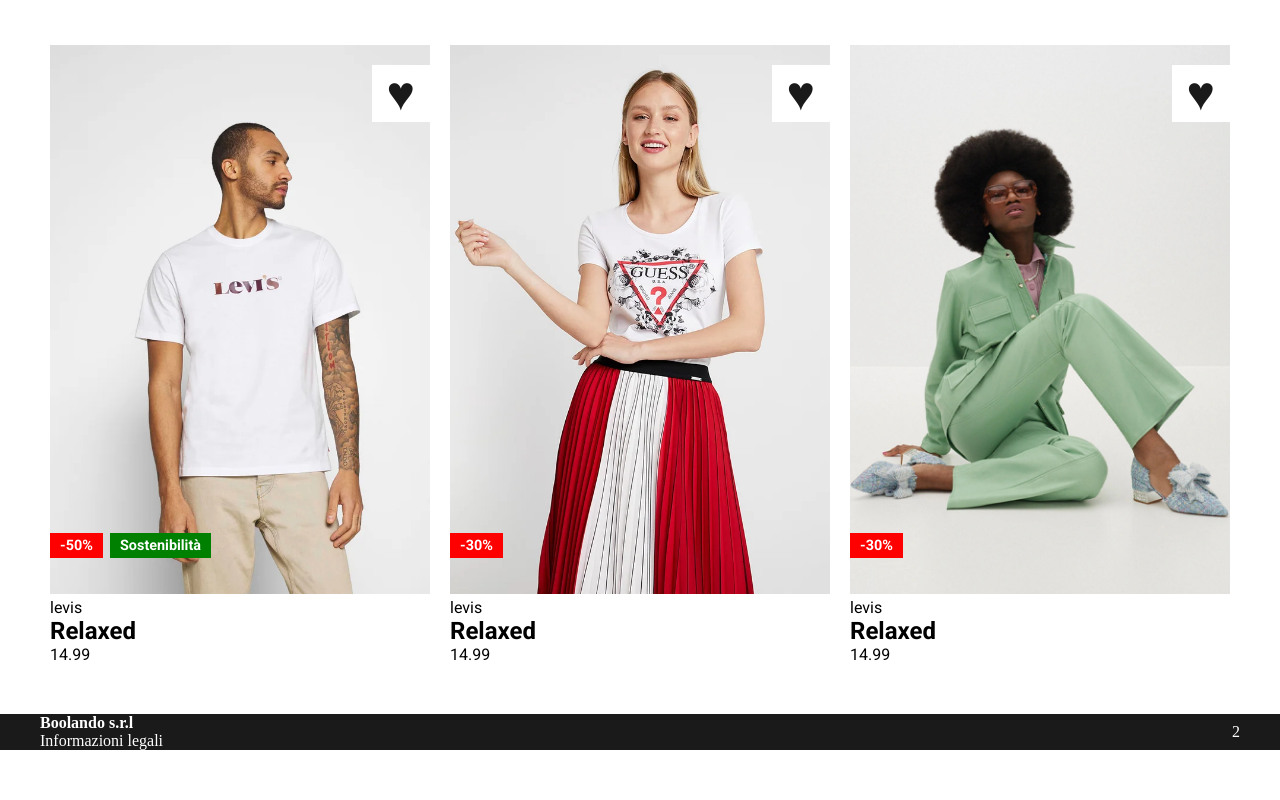
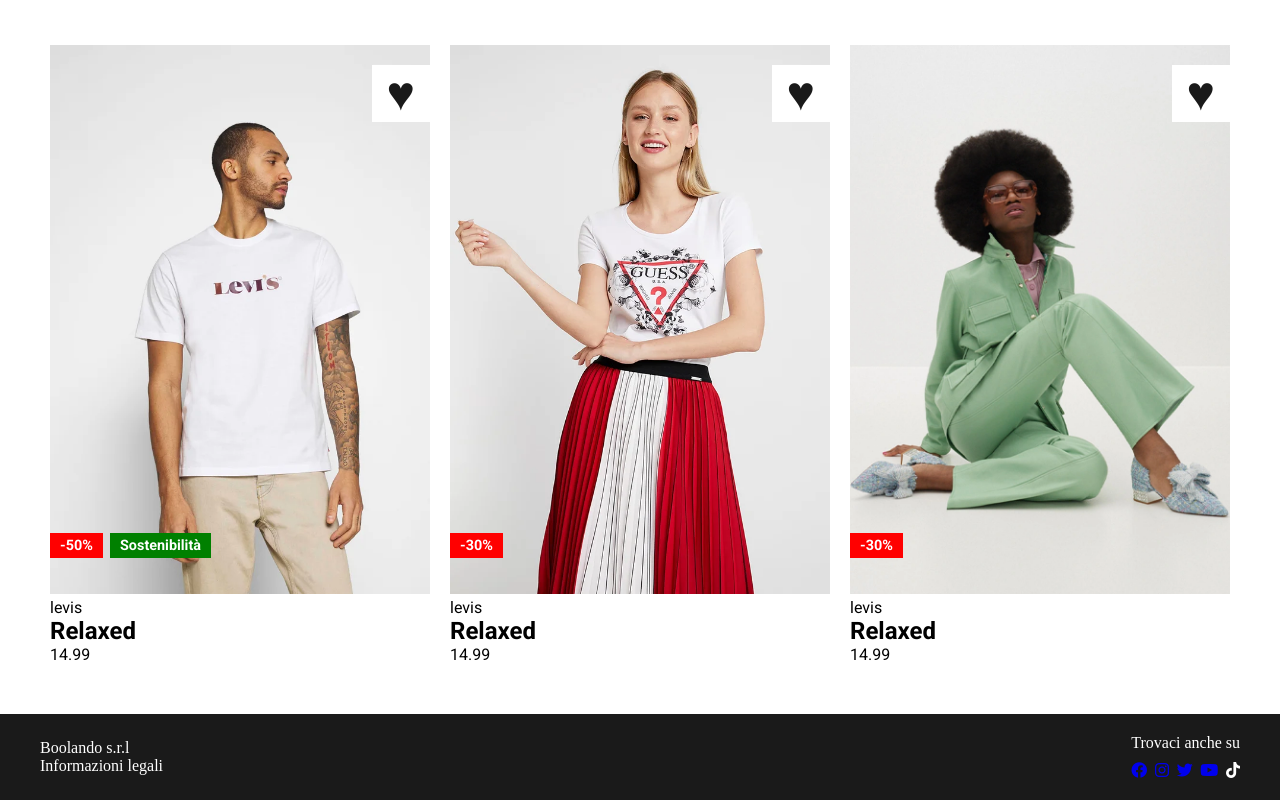
Before and after one commit to MLibralato91/html-css-boolando, a plain HTML site: page index.html in a window 1280 px wide. Shown: the part 731-1531 px from the top of the page. Before the commit the page ends 1481 px from the top, so only its background shows below. Drawn offline with Linux system fonts and the light colour scheme.

Commit message:
fix list

```diff
--- a/css/style.css
+++ b/css/style.css
@@ -35,7 +35,10 @@
 ul{
     list-style:none;
 }
-li{
+.cart-list li{
+    padding: 0 10px;
+}
+.sex-list li{
     padding: 0 10px;
 }
 /* Header */
@@ -101,3 +104,12 @@
     background-color: var(--bg-footer);
     color: var(--primary-color);
 }
+
+.info{
+    padding: 20px 0;
+}
+.list-social{
+    padding-top: 10px;
+    font-size: 1rem;
+
+}
--- a/index.html
+++ b/index.html
@@ -19,7 +19,7 @@
     <div class="nav container">
             <div class="nav-bar flex">
                 <div class="section-sex">
-                    <ul class="flex">
+                    <ul class="sex-list flex">
                         <li>Donna</li>
                         <li>Uomo</li>
                         <li>Bambini</li>
@@ -29,7 +29,7 @@
                     <img src="img/boolean-logo.png" alt="logo boolean">
                 </div>
                 <div class="section-cart">
-                    <ul class="flex">
+                    <ul class="cart-list flex">
                         <li><i class="fa-sharp fa-regular fa-user"></i></li>
                         <li><i class="fa-sharp fa-regular fa-heart"></i></li>
                         <li><i class="fa-sharp fa-solid fa-box"></i></li>
@@ -157,11 +157,21 @@
         <div class="foot container">
             <div class="info flex">
                 <div class="srl">
-                    <h4>Boolando s.r.l</h4>
+                    <span>Boolando s.r.l</span>
                     <p>Informazioni legali</p>
-
                 </div>
-                <div class="social">2</div>
+                <div class="social">
+                    <span>Trovaci anche su</span>
+                    <div class="list-social">
+                        <ul class="flex">
+                            <li><a href="#"><i class="fa-brands fa-facebook"></i></a></li>
+                            <li><a href="#"><i class="fa-brands fa-instagram"></i></a></li>
+                            <li><a href="#"><i class="fa-brands fa-twitter"></i></a></li>
+                            <li><a href="#"><i class="fa-brands fa-youtube"></i></a></li>
+                            <li><a href="#"></a><i class="fa-brands fa-tiktok"></i></li>
+                        </ul>
+                    </div>
+                </div>
             </div>
         </div>
     </footer>
```
